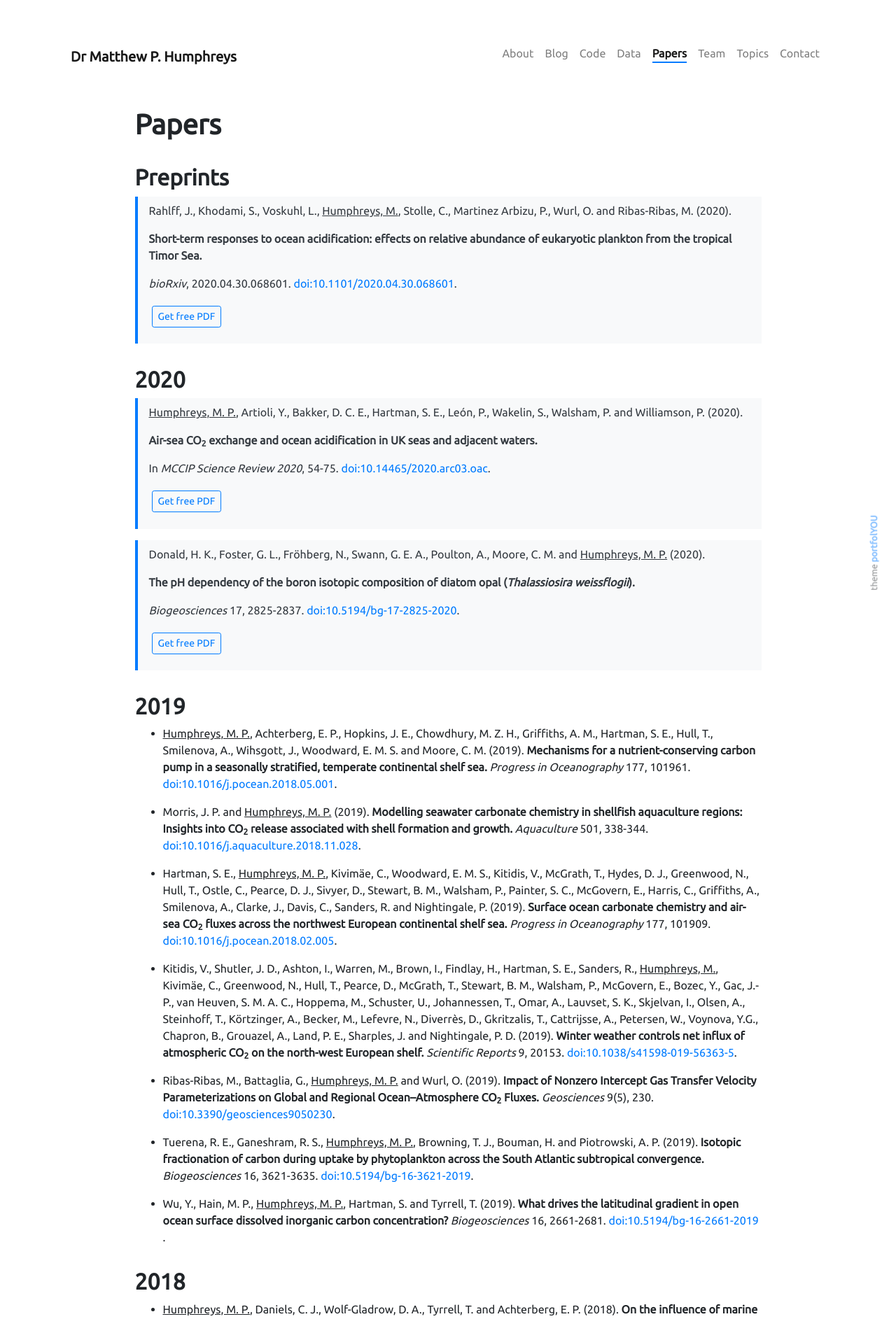
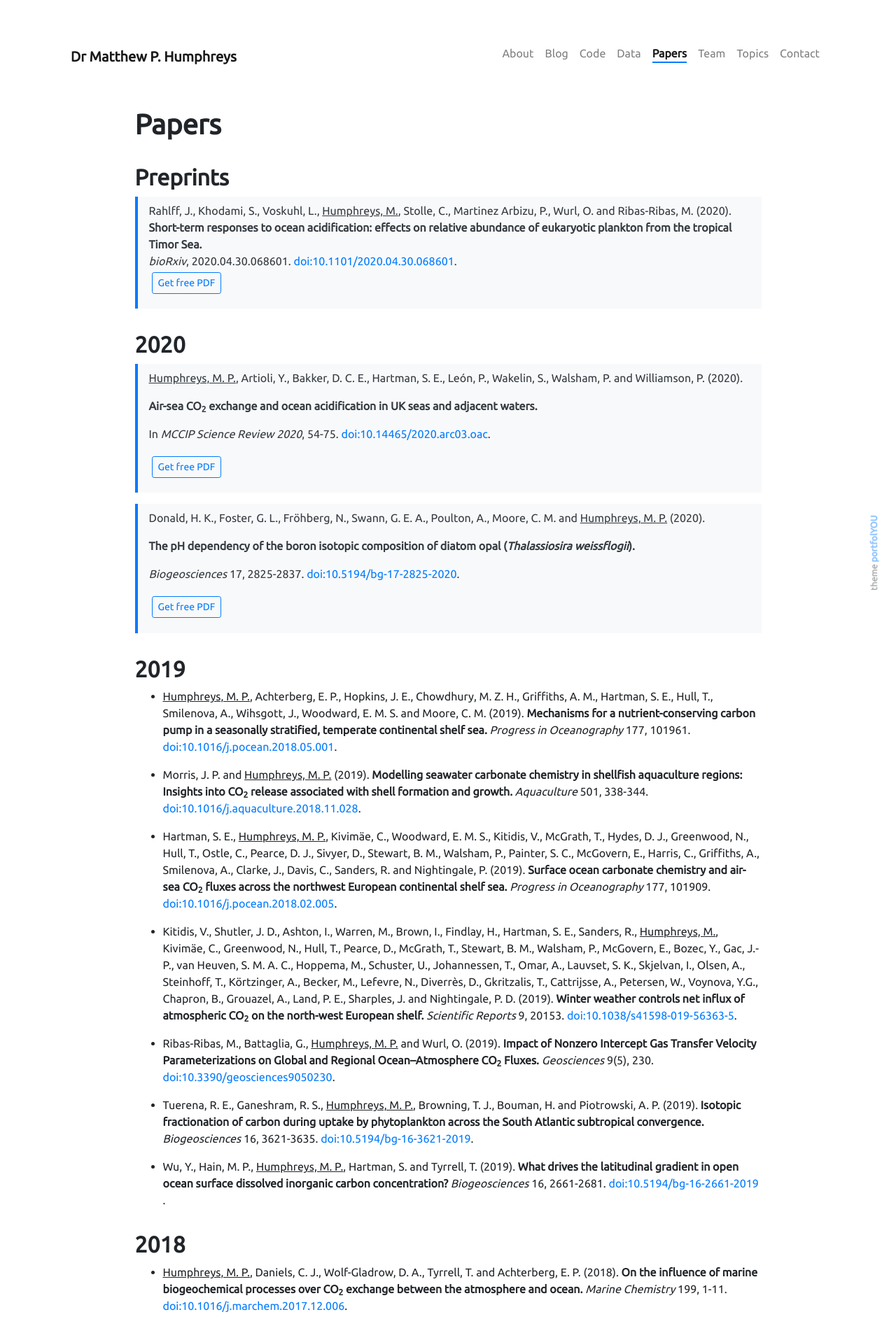
Before and after one commit to mvdh7/mvdh7.github.io, a Jekyll site: the page built from pages/publications.md, in a window 1280 px wide. Shown: the top 1885 px of the page at 70% size. Built offline with Jekyll 4.4.1, drawn with Linux system fonts in a browser that asks for light colours; nearby versions of some CDN libraries.

Commit message:
Adjust spacing in blockquote

```diff
--- a/_sass/_blog.scss
+++ b/_sass/_blog.scss
@@ -115,7 +115,7 @@
     background: $light;
     border-left: 0.25em solid $primary;
     color: $dark;
-    padding: 0.5em 1em 0.2em;
+    padding: 0.5em 1em 0.1em;
   }
 
   table {
--- a/pages/publications.md
+++ b/pages/publications.md
@@ -9,12 +9,9 @@ weight: 5
 
 ## **Preprints**
 
-> Rahlff, J., Khodami, S., Voskuhl, L., <u>Humphreys, M.</u>, Stolle, C., Martinez Arbizu, P., Wurl, O. and Ribas-Ribas, M. (2020).
->
-> **Short-term responses to ocean acidification: effects on relative abundance of eukaryotic plankton from the tropical Timor Sea.**
->
-> *bioRxiv*, 2020.04.30.068601.  [doi:10.1101/2020.04.30.068601](https://doi.org/10.1101/2020.04.30.068601).
->
+> Rahlff, J., Khodami, S., Voskuhl, L., <u>Humphreys, M.</u>, Stolle, C., Martinez Arbizu, P., Wurl, O. and Ribas-Ribas, M. (2020). <br />
+> **Short-term responses to ocean acidification: effects on relative abundance of eukaryotic plankton from the tropical Timor Sea.** <br />
+> *bioRxiv*, 2020.04.30.068601.  [doi:10.1101/2020.04.30.068601](https://doi.org/10.1101/2020.04.30.068601). <br />
 > {% include elements/button.html link="/research" text="Get free PDF" size="sm" %}
 
 ## **2020**
```
